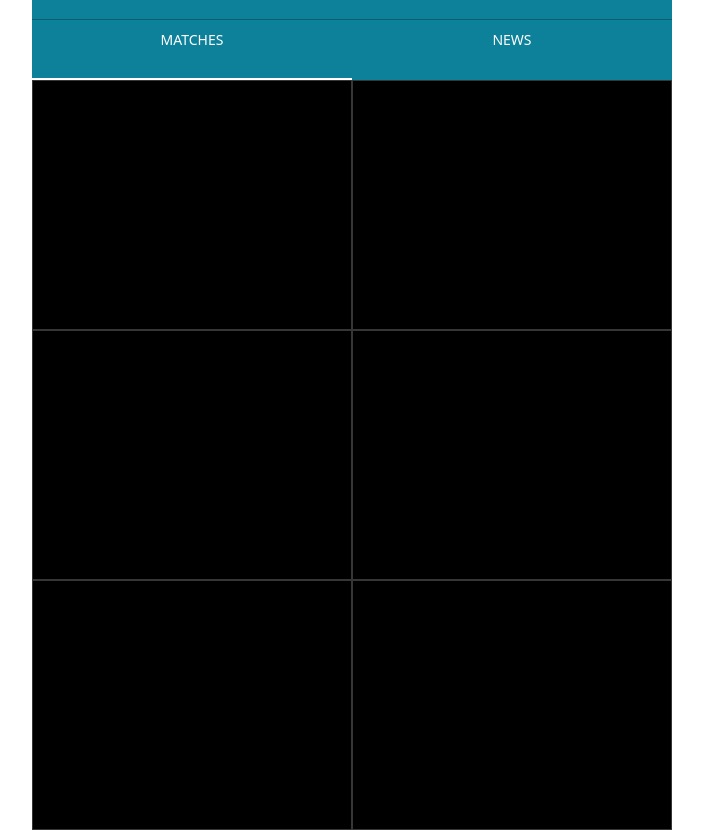
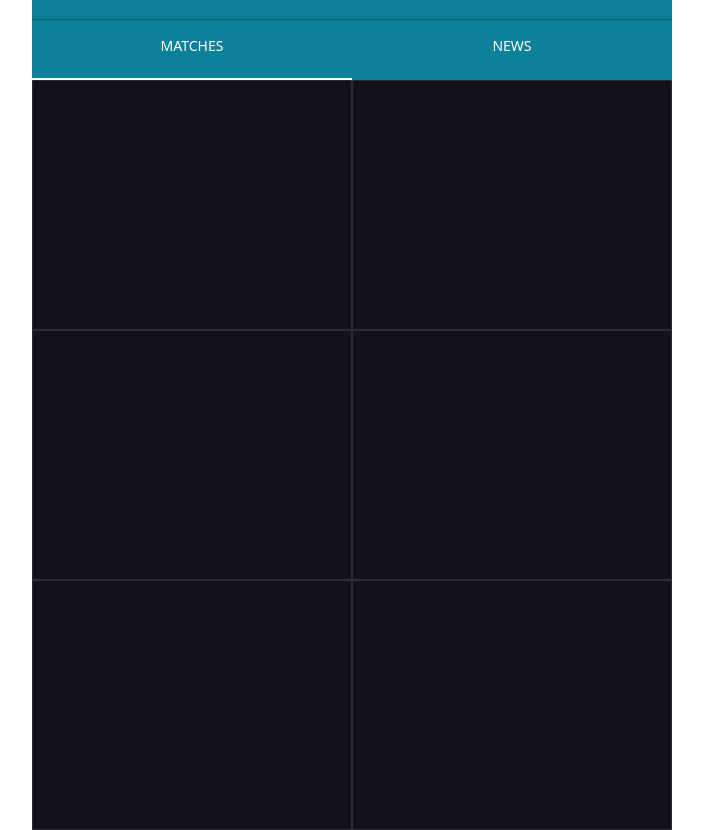
Before and after one commit to m-ahsanbaloch/cricket-match, a plain HTML site: page index.html in a window 1280 px wide. Shown: the part 50-880 px from the top of the page, without its empty margins (288-991 px from the left). Drawn offline with nearby package versions, Linux system fonts and the light colour scheme.

Commit message:
applied css

```diff
--- a/app.js
+++ b/app.js
@@ -16,10 +16,11 @@ var matches = {
         team2 : {
             name : "Sri Lanka",
             SriLanka : "165 & 247 (f/o)"
-        }
+        },
+        season : "Test 1 of 2 (AUS leads 1-0) - Day 4- Season 2",
+        date : "Jan 29-Feb-1",
+        status : "AUS won by an innings and 242 runs"
     },
-    season : "Test 1 of 2 (AUS leads 1-0) - Day 4- Season 2",
-    date : "Jan 29-Feb-1",
-    status : "AUS won by an innings and 242 runs"
+
 
 }
--- a/style.css
+++ b/style.css
@@ -1,5 +1,5 @@
 .main{
-    background-color: yellow;
+    /* background-color: yellow; */
     height: 100vh;
     width: 50%;
 }
@@ -26,7 +26,7 @@
 
 }
 .matches_news P {
-    padding-top:9px ;
+    padding-top:15px ;
     text-align: center;
     color: white;
     font-size: 14px;
@@ -36,6 +36,6 @@
 }
 .seet {
     height: 250px;
-    background-color: black;
-    border: 0.1px solid rgba(255, 255, 255, 0.212);
+    background-color: #101218;
+    border: 0.1px solid rgba(255, 255, 255, 0.112);
 }
```
